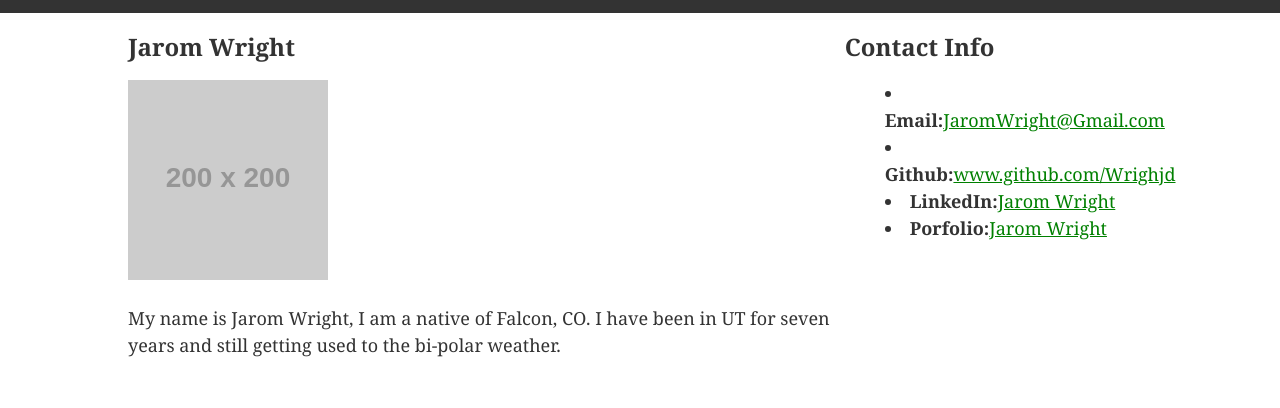
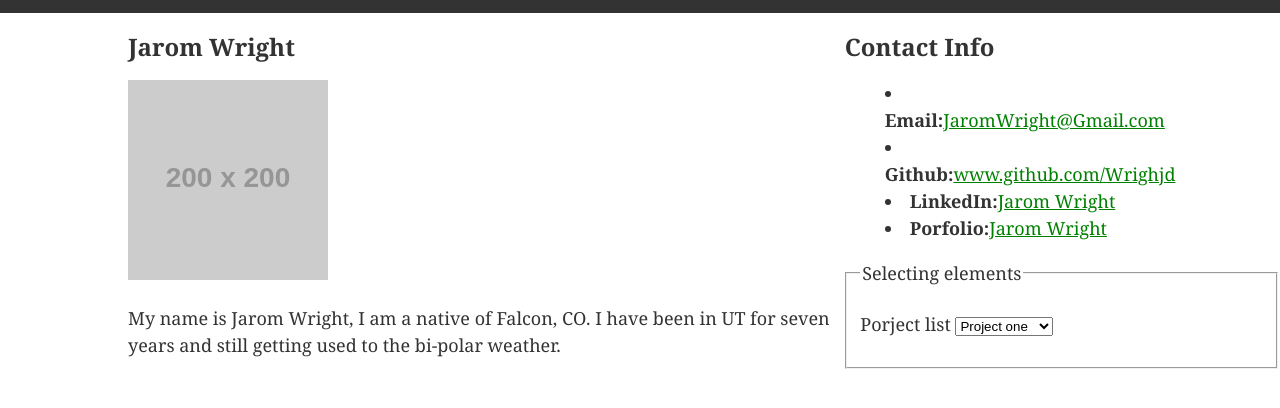
Before and after one commit to Wrighjd/Basic-Bio, a plain HTML site: page Bio.html in a window 1280 px wide. Shown: the part 54-462 px from the top of the page. Drawn offline with Linux system fonts and the light colour scheme; placeholder pictures from the web are drawn by us.

Commit message:
added drop-down list

```diff
--- a/Bio.html
+++ b/Bio.html
@@ -28,6 +28,21 @@
     </ul>
     </section>
 </div>
+<div class="ProjectList">
+    <fieldset>
+        <legend>Selecting elements</legend>
+        <p>
+           <label>Porject list</label>
+           <select id = "myList">
+             <option value = "1">Project one</option>
+             <option value = "2">Project two</option>
+             <option value = "3">Project three</option>
+             <option value = "4">Project four</option>
+           </select>
+        </p>
+     </fieldset>
+
+</div>
 
 </body>
 </html>
```
